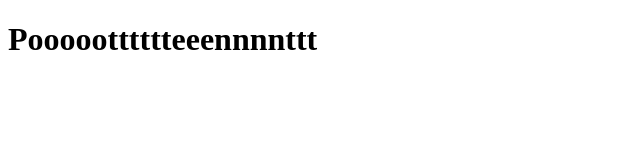
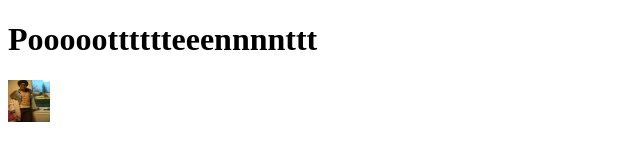
Before and after one commit to ajroe2/ajroe2.github.io, a plain HTML site: page index.html in a window 1280 px wide. Shown: the whole page, without its empty margins (0-640 px from the left). Drawn offline with Linux system fonts and the light colour scheme.

Commit message:
Added Labib

```diff
--- a/index.html
+++ b/index.html
@@ -12,6 +12,7 @@
 	</head>
 	<body>
 		<h1>Poooootttttteeennnnttt</h1>
+		<img src="images/labib.jpg" alt="Labib" height="42" width="42">
 		<script src=""></script>
 	</body>
 </html>
```
Also changed, not shown: images/labib.jpg (added).
